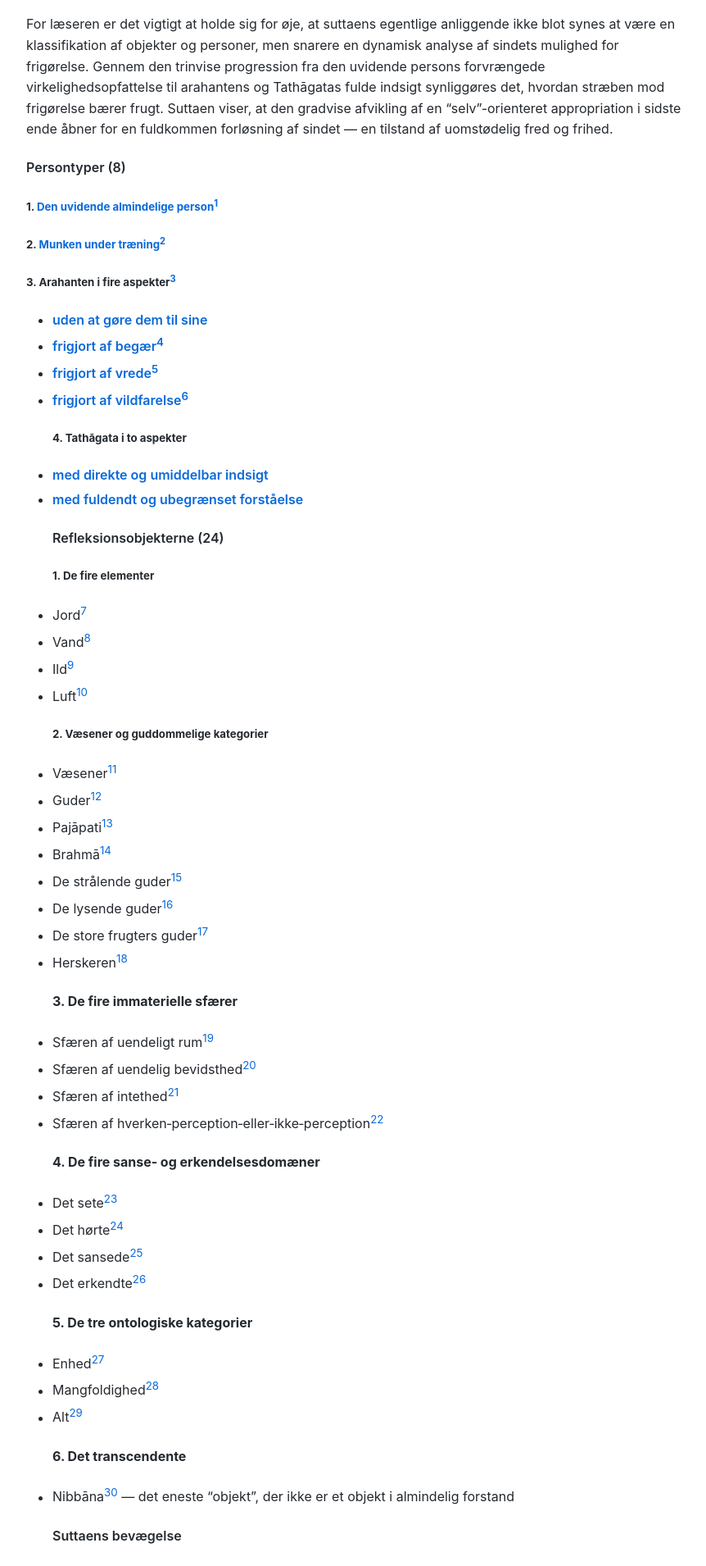
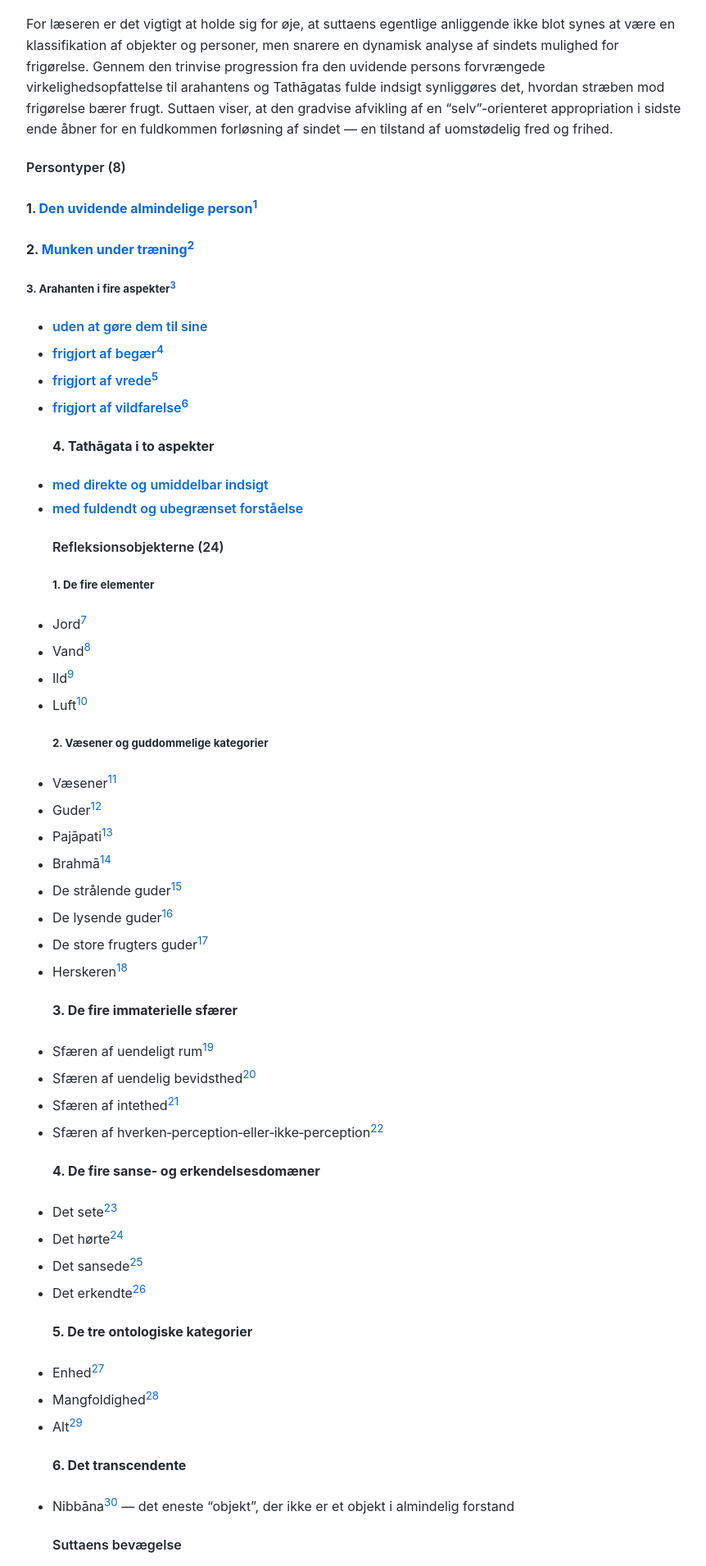
Before and after one commit to henningvhansen/Suttaer, a Jekyll site: the page built from majjhima/02-suttaer/MN01.md, in a window 1280 px wide. Shown: the part 1044-2954 px from the top of the page at 82% size, without its empty margins (208-1070 px from the left). Built offline with Jekyll 4.4.1, drawn with Linux system fonts in a browser that asks for light colours.

Commit message:
Update MN01.md

```diff
--- a/majjhima/02-suttaer/MN01.md
+++ b/majjhima/02-suttaer/MN01.md
@@ -22,16 +22,16 @@ _Mūlapariyāya Sutta_ undersøger den grundlæggende forskel mellem den uvidend
 
 For læseren er det vigtigt at holde sig for øje, at suttaens egentlige anliggende ikke blot synes at være en klassifikation af objekter og personer, men snarere en dynamisk analyse af sindets mulighed for frigørelse. Gennem den trinvise progression fra den uvidende persons forvrængede virkelighedsopfattelse til arahantens og Tathāgatas fulde indsigt synliggøres det, hvordan stræben mod frigørelse bærer frugt. Suttaen viser, at den gradvise afvikling af en "selv"-orienteret appropriation i sidste ende åbner for en fuldkommen forløsning af sindet — en tilstand af uomstødelig fred og frihed.
 #### **Persontyper (8)**
-##### 1. [Den uvidende almindelige person](#Den-uvidende-almindelige-persons-fejlopfattelse-af-de-24-refleksionsobjekter)[^3]
-##### 2. [Munken under træning](#munkens-begyndende-forståelse-af-de-24-refleksionsobjekter)[^31]
+#### 1. [Den uvidende almindelige person](#den-uvidende-almindelige-persons-fejlopfattelse-af-de-24-refleksionsobjekter )[^3]
+#### 2. [Munken under træning](#munkens-begyndende-forståelse-af-de-24-refleksionsobjekter)[^31]
 ##### 3. Arahanten i fire aspekter[^32]
-- **[uden at gøre dem til sine](#Arahantens-fulde-forståelse-—-uden-at-gøre-dem-til-sine)**
-- **[frigjort af begær](#Arahantens-fulde-forståelse-—-frigjort-af-begær)[^36]**
-- **[frigjort af vrede](#Arahantens-fulde-forståelse-—-frigjort-af-vrede)[^34]**
-- **[frigjort af vildfarelse](#Arahantens-fulde-forståelse-—-frigjort-af-vildfarelse)[^33]**
-##### 4. Tathāgata i to aspekter
-- **[med direkte og umiddelbar indsigt](#Tathāgatas-direkte-og-umiddelbare-indsigt-i-de-24-refleksionsobjekter)**
-- **[med fuldendt og ubegrænset forståelse](#Tathāgatas-fuldendte-og-ubegrænsede-forståelse-af-de-24-refleksionsobjekter)**
+- **[uden at gøre dem til sine](#arahantens-fulde-forståelse-uden-at-gøre-dem-til-sine)**
+- **[frigjort af begær](#arahantens-fulde-forståelse-frigjort-af-begær)[^36]**
+- **[frigjort af vrede](#arahantens-fulde-forståelse-frigjort-af-vrede)[^34]**
+- **[frigjort af vildfarelse](#arahantens-fulde-forståelse-frigjort-af-vildfarelse)[^33]**
+#### 4. Tathāgata i to aspekter
+- **[med direkte og umiddelbar indsigt](#tathāgatas-direkte-og-umiddelbare-indsigt-i-de-24-refleksionsobjekter)**
+- **[med fuldendt og ubegrænset forståelse](#tathāgatas-fuldendte-og-ubegrænsede-forståelse-af-de-24-refleksionsobjekter)**
 #### **Refleksionsobjekterne (24)**
 ##### 1. De fire elementer
 - Jord[^4]
```
